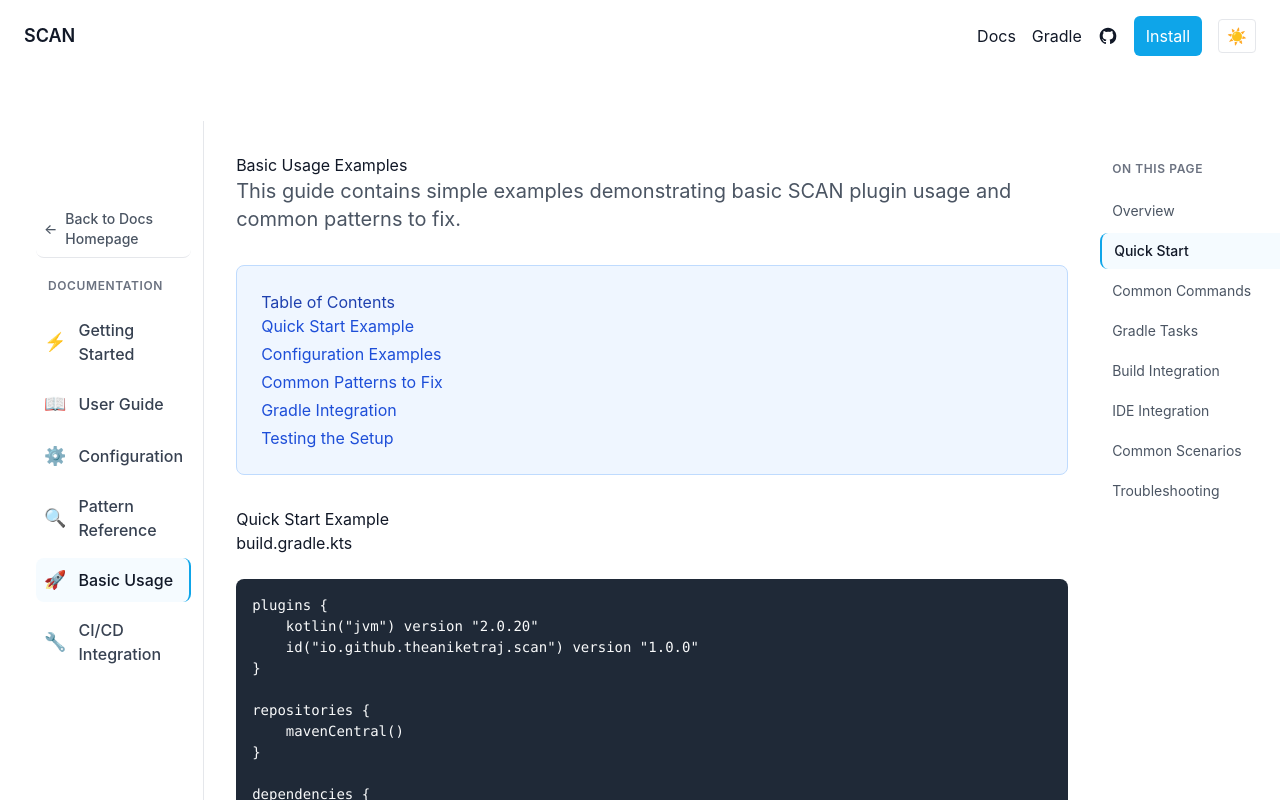
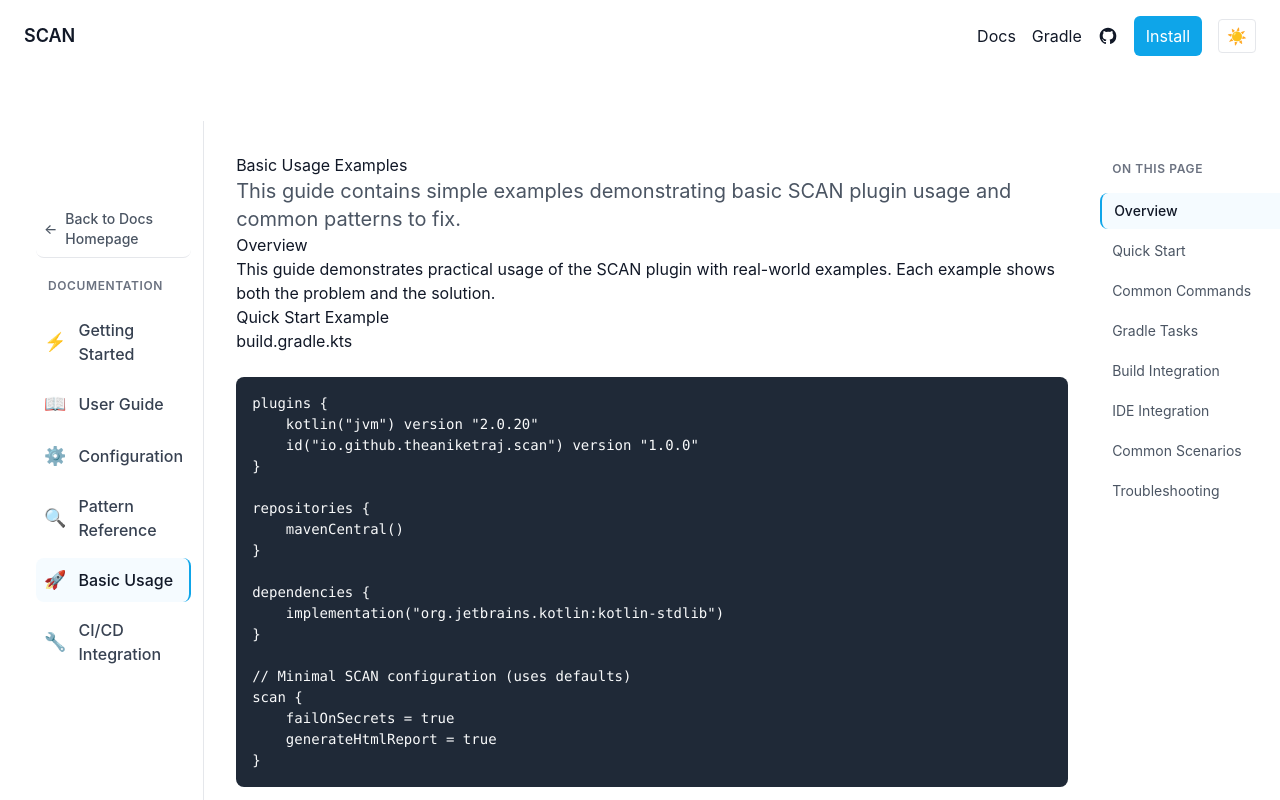
Before and after one commit to theaniketraj/SCAN, a Next.js app in the folder landing/: page /docs/basic-usage in a window 1280 px wide. Shown: the top 800 px of the page. Built offline with nearby package versions, Linux system fonts and the light colour scheme.

Commit message:
feat: update section headings and enhance content structure in BasicUsagePage for better clarity and navigation

```diff
--- a/landing/app/docs/basic-usage/page.tsx
+++ b/landing/app/docs/basic-usage/page.tsx
@@ -23,16 +23,12 @@
                     This guide contains simple examples demonstrating basic SCAN plugin usage and common patterns to fix.
                 </p>
 
-                <div className="bg-blue-50 dark:bg-blue-900/20 border border-blue-200 dark:border-blue-800 rounded-lg p-6 my-8">
-                    <h3 className="text-blue-800 dark:text-blue-200 mt-0">Table of Contents</h3>
-                    <ol className="text-blue-700 dark:text-blue-300 space-y-1">
-                        <li><a href="#quick-start" className="hover:text-blue-900 dark:hover:text-blue-100">Quick Start Example</a></li>
-                        <li><a href="#configurations" className="hover:text-blue-900 dark:hover:text-blue-100">Configuration Examples</a></li>
-                        <li><a href="#common-patterns" className="hover:text-blue-900 dark:hover:text-blue-100">Common Patterns to Fix</a></li>
-                        <li><a href="#gradle-integration" className="hover:text-blue-900 dark:hover:text-blue-100">Gradle Integration</a></li>
-                        <li><a href="#testing" className="hover:text-blue-900 dark:hover:text-blue-100">Testing the Setup</a></li>
-                    </ol>
-                </div>
+                <h2 id="overview">Overview</h2>
+
+                <p>
+                    This guide demonstrates practical usage of the SCAN plugin with real-world examples.
+                    Each example shows both the problem and the solution.
+                </p>
 
                 <h2 id="quick-start">Quick Start Example</h2>
 
@@ -128,7 +124,7 @@
 Execution failed for task ':scanForSecrets'.
 > Security scan failed: 3 potential secrets detected`}</code></pre>
 
-                <h2 id="configurations">Configuration Examples</h2>
+                <h2 id="common-commands">Common Commands</h2>
 
                 <h3>Lenient Configuration (Development)</h3>
 
@@ -189,7 +185,7 @@
     }
 }`}</code></pre>
 
-                <h2 id="common-patterns">Common Patterns to Fix</h2>
+                <h2 id="gradle-tasks">Gradle Tasks</h2>
 
                 <h3>1. Hardcoded API Keys</h3>
 
@@ -256,7 +252,7 @@
                     </div>
                 </div>
 
-                <h2 id="gradle-integration">Gradle Integration</h2>
+                <h2 id="build-integration">Build Integration</h2>
 
                 <h3>Task Dependencies</h3>
 
@@ -284,7 +280,37 @@
     }
 }`}</code></pre>
 
-                <h2 id="testing">Testing the Setup</h2>
+                <h2 id="ide-integration">IDE Integration</h2>
+
+                <div className="space-y-6">
+                    <div className="bg-gray-50 dark:bg-gray-800 rounded-lg p-6">
+                        <h3 className="mt-0">IntelliJ IDEA / Android Studio</h3>
+                        <p>SCAN integrates seamlessly with Gradle-based IDEs:</p>
+                        <ol>
+                            <li>Open Gradle tool window</li>
+                            <li>Navigate to your project &gt; Tasks &gt; verification</li>
+                            <li>Double-click <code>scanForSecrets</code> to run</li>
+                        </ol>
+                    </div>
+                </div>
+
+                <h2 id="common-scenarios">Common Scenarios</h2>
+
+                <div className="space-y-6">
+                    <div className="bg-yellow-50 dark:bg-yellow-900/20 border border-yellow-200 dark:border-yellow-800 rounded-lg p-6">
+                        <h3 className="text-yellow-800 dark:text-yellow-200 mt-0">Scenario: API Keys in Configuration</h3>
+                        <p className="text-yellow-700 dark:text-yellow-300">
+                            <strong>Problem:</strong> Hardcoded API keys in application.properties
+                        </p>
+                        <pre className="bg-gray-900 text-white p-3 rounded mt-3 text-sm"><code>{`# ❌ Bad - hardcoded secret
+api.key=sk_live_1234567890abcdef
+
+# ✅ Good - environment variable
+api.key=\${API_KEY}`}</code></pre>
+                    </div>
+                </div>
+
+                <h2 id="troubleshooting">Troubleshooting</h2>
 
                 <p>Create a test file to verify SCAN is working:</p>
 
```
